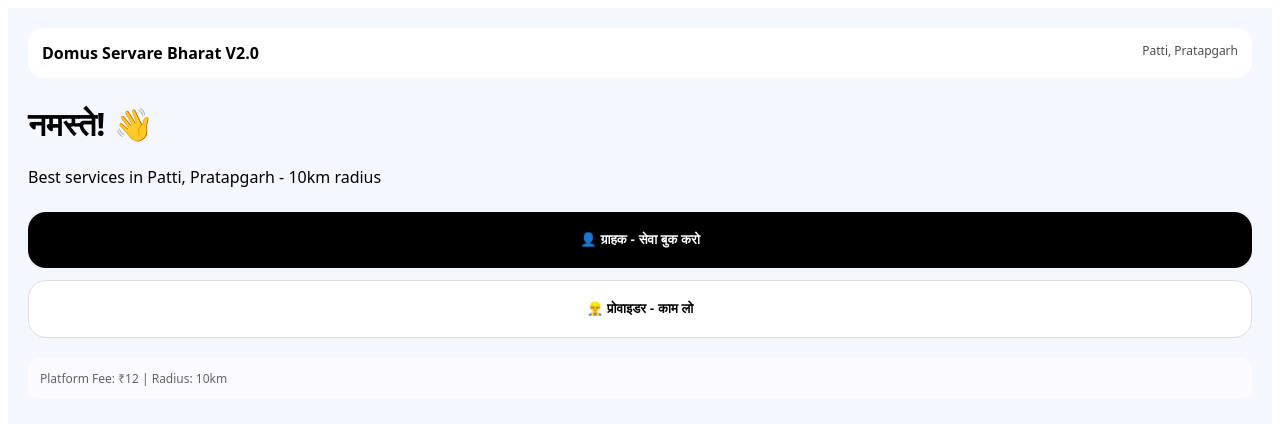
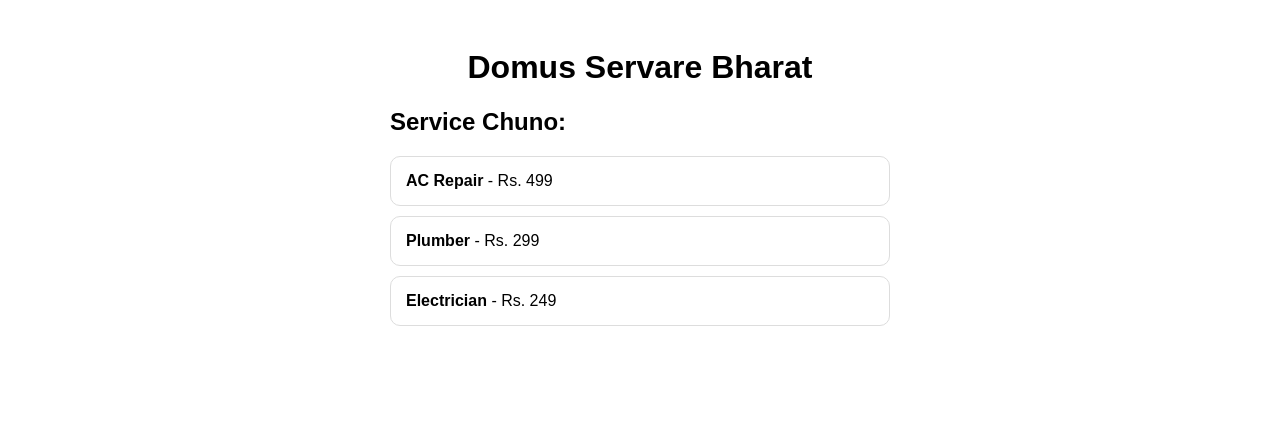
Before and after one commit to shlokpandey2111-lgtm/Domus-servare, a React (Vite) app: page / in a window 1280 px wide. Shown: the top 424 px of the page. Built offline with nearby package versions, Linux system fonts and the light colour scheme.

Commit message:
Refactor App component and update services

```diff
--- a/src/App.jsx
+++ b/src/App.jsx
@@ -1,54 +1,77 @@
-import { useState } from "react"
+import { useState } from 'react';
 
-const INIT = {
-  platformFee: 12,
-  radiusKm: 10,
-  city: "Patti, Pratapgarh",
-  services: [
-    { id: 201, name: "Jhadu Pocha Dai", price: 199, icon: "🧹", time: "60 min" },
-    { id: 202, name: "Full Home Cleaning 1BHK", price: 399, icon: "🏠", time: "120 min" },
-    { id: 101, name: "Cook One Time", price: 249, icon: "🍳", time: "90 min" },
-    { id: 301, name: "Electrician", price: 199, icon: "⚡", time: "45 min" },
-  ]
+function App() {
+  const [page, setPage] = useState('home');
+  const [selectedService, setSelectedService] = useState(null);
+  const [address, setAddress] = useState('');
+  const [time, setTime] = useState('');
+
+  const services = [
+    { id: 1, name: 'AC Repair', price: 499 },
+    { id: 2, name: 'Plumber', price: 299 },
+    { id: 3, name: 'Electrician', price: 249 },
+  ];
+
+  const platformFee = 12;
+  const total = selectedService ? selectedService.price + platformFee : 0;
+
+  return (
+    <div style={{ padding: '20px', fontFamily: 'sans-serif', maxWidth: '500px', margin: 'auto' }}>
+      <h1 style={{ textAlign: 'center' }}>Domus Servare Bharat</h1>
+
+      {page === 'home' && (
+        <>
+          <h2>Service Chuno:</h2>
+          {services.map(s => (
+            <div key={s.id} onClick={() => { setSelectedService(s); setPage('booking'); }}
+            style={{ border: '1px solid #ddd', padding: '15px', margin: '10px 0', borderRadius: '10px', cursor: 'pointer' }}>
+              <b>{s.name}</b> - Rs. {s.price}
+            </div>
+          ))}
+        </>
+      )}
+
+      {page === 'booking' && selectedService && (
+        <div>
+          <button onClick={() => setPage('home')} style={{ marginBottom: '15px' }}>Wapas</button>
+          <h2>Booking: {selectedService.name}</h2>
+
+          <label>Apna Address Likho:</label>
+          <textarea value={address} onChange={e => setAddress(e.target.value)} placeholder="Ghar no, gali, Patti..."
+          style={{ width: '100%', padding: '10px', margin: '10px 0', minHeight: '80px' }} />
+
+          <label>Time Chuno:</label>
+          <input type="datetime-local" value={time} onChange={e => setTime(e.target.value)}
+          style={{ width: '100%', padding: '10px', margin: '10px 0' }} />
+
+          <div style={{ background: '#f5f5f5', padding: '15px', borderRadius: '10px', marginTop: '15px' }}>
+            <p>Service Price: Rs. {selectedService.price}</p>
+            <p>Platform Fee: Rs. {platformFee}</p>
+            <hr/>
+            <h3>Total: Rs. {total}</h3>
+          </div>
+
+          <button onClick={() => setPage('success')} disabled={!address || !time}
+          style={{ width: '100%', padding: '15px', background: !address || !time ? 'gray' : 'black', color: 'white', borderRadius: '10px', marginTop: '15px' }}>
+            Rs. {total} Pay Karke Book Karo
+          </button>
+        </div>
+      )}
+
+      {page === 'success' && (
+        <div style={{ textAlign: 'center', marginTop: '50px' }}>
+          <h1 style={{ fontSize: '60px' }}>✅</h1>
+          <h2>Booking Ho Gayi!</h2>
+          <p>{selectedService?.name}</p>
+          <p>{address}</p>
+          <p>{time}</p>
+          <button onClick={() => { setPage('home'); setAddress(''); setTime(''); setSelectedService(null); }} style={{ marginTop: '20px', padding: '10px 20px' }}>
+            Nayi Booking Karo
+          </button>
+        </div>
+      )}
+    </div>
+  );
 }
 
-export default function App() {
-  const [role, setRole] = useState(null)
-  const [selected, setSelected] = useState(null)
-
-  if (!role) {
-    return (
-      <div style={{minHeight:'100vh', background:'#f5f7ff', padding:20, fontFamily:'system-ui'}}>
-        <div style={{background:'white', padding:14, borderRadius:16, display:'flex', justifyContent:'space-between'}}>
-          <b>Domus Servare Bharat V2.0</b>
-          <span style={{fontSize:12, opacity:0.7}}>{INIT.city}</span>
-        </div>
-        <h1 style={{marginTop:24, fontSize:32, fontWeight:900}}>नमस्ते! 👋</h1>
-        <p>Best services in {INIT.city} - {INIT.radiusKm}km radius</p>
-        <div style={{marginTop:24, display:'grid', gap:12}}>
-          <button onClick={()=>setRole('customer')} style={{padding:20, borderRadius:18, border:'none', background:'black', color:'white', fontWeight:700}}>👤 ग्राहक - सेवा बुक करो</button>
-          <button onClick={()=>setRole('provider')} style={{padding:20, borderRadius:18, border:'1px solid #ddd', background:'white', fontWeight:700}}>👷‍♂️ प्रोवाइडर - काम लो</button>
-        </div>
-        <div style={{marginTop:20, background:'white', padding:12, borderRadius:12, fontSize:12, opacity:0.6}}>
-          Platform Fee: ₹{INIT.platformFee} | Radius: {INIT.radiusKm}km
-        </div>
-      </div>
-    )
-  }
-
-  return (
-    <div style={{minHeight:'100vh', background:'#f5f7ff', padding:16, fontFamily:'system-ui'}}>
-      <button onClick={()=>setRole(null)} style={{border:'none', background:'white', padding:'8px 14px', borderRadius:20}}>← Back</button>
-      <h2 style={{marginTop:12}}>Services in {INIT.city}</h2>
-      <div style={{display:'grid', gap:12, marginTop:12}}>
-        {INIT.services.map(s=>(
-          <div key={s.id} onClick={()=>setSelected(s)} style={{background:'white', padding:16, borderRadius:16, display:'flex', justifyContent:'space-between', boxShadow:'0 1px 6px #0001'}}>
-            <div style={{display:'flex', gap:12, alignItems:'center'}}><span style={{fontSize:28}}>{s.icon}</span><div><b>{s.name}</b><div style={{fontSize:12, opacity:0.6}}>{s.time}</div></div></div>
-            <b>₹{s.price}</b>
-          </div>
-        ))}
-      </div>
-      {selected && <div style={{marginTop:16, background:'#4f46e5', color:'white', padding:16, borderRadius:16, textAlign:'center'}}><b>{selected.name} booked!</b><div style={{fontSize:12, opacity:0.9, marginTop:4}}>Platform fee ₹{INIT.platformFee} included</div></div>}
-    </div>
-  )
-}
+export default App;
```
